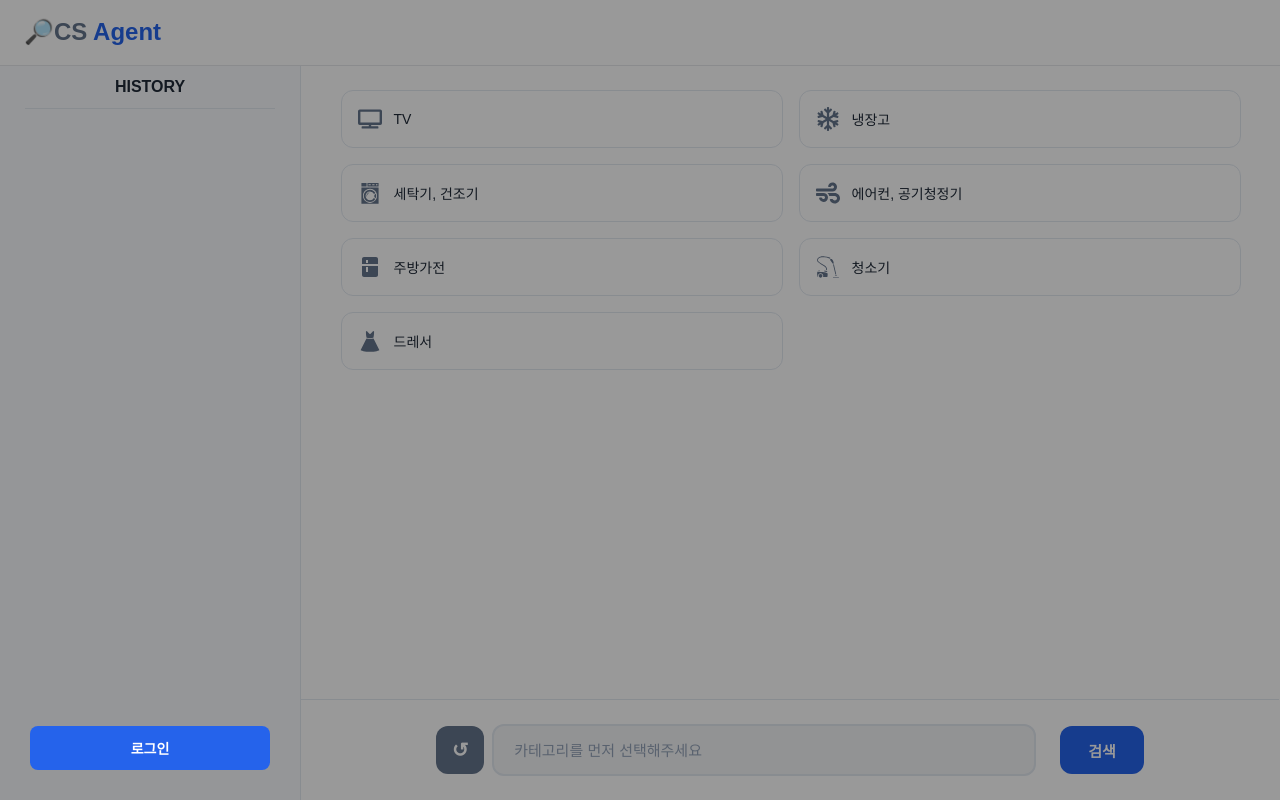
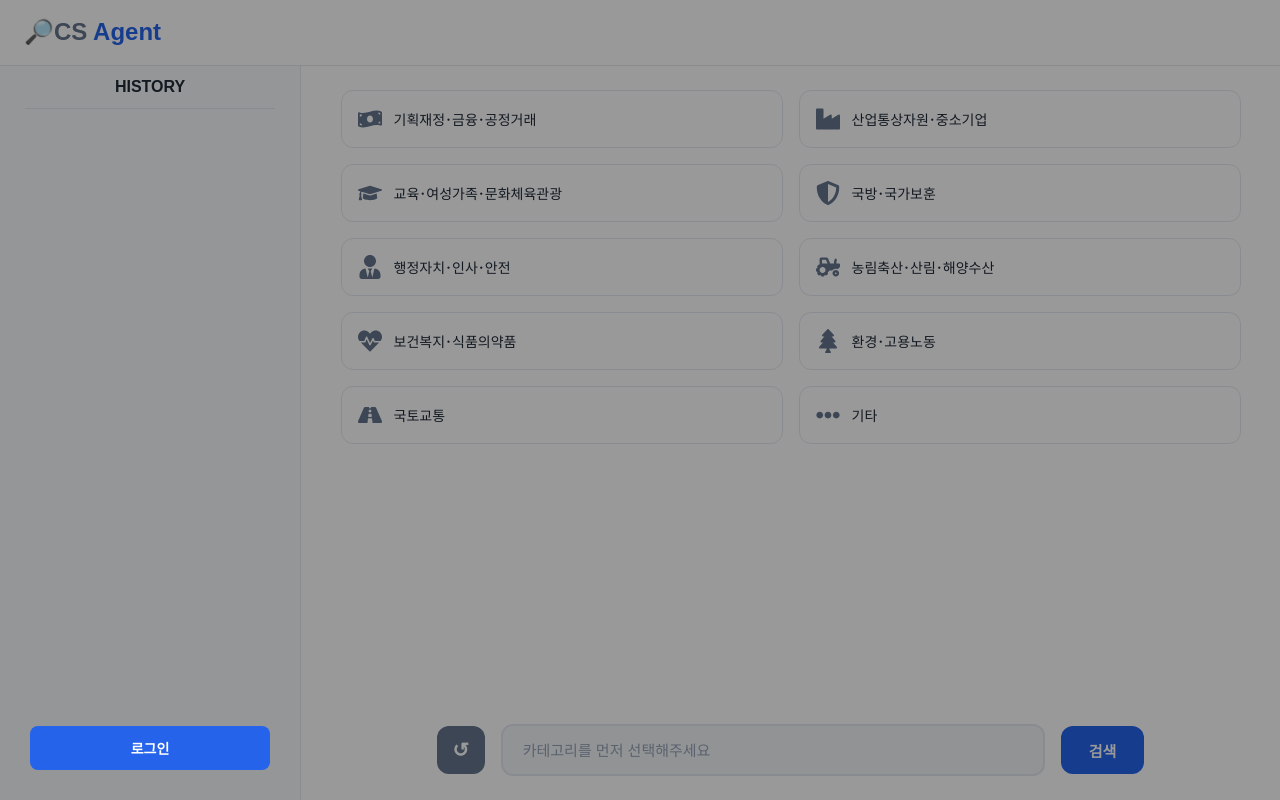
Before and after one commit to SKNETWORKS-FAMILY-AICAMP/SKN04-FINAL-4Team, a React (Create React App) app in the folder frontend/: page / in a window 1280 px wide. Built offline with nearby package versions, Linux system fonts and the light colour scheme.

Commit message:
design : 검색창 UI 디자인 변경
검색창 너비 및 스타일 수정
이용자가 검색창에 긴 문장을 입력 시 답변창의 질문 부분이 카테고리 아래에 뜨도록 변경
카테고리 내역 변경 및 아이콘 수정

Ticket: SLLM-55

```diff
--- a/frontend/src/pages/Main.jsx
+++ b/frontend/src/pages/Main.jsx
@@ -1,13 +1,18 @@
 import styled from "styled-components";
 import { useNavigate } from "react-router-dom";
 import { useState, useCallback, useMemo, useRef, useEffect } from "react";
-import { FaRegSnowflake, FaTv, FaWind } from "react-icons/fa";
-import { MdKitchen } from "react-icons/md";
 import {
-  GiWashingMachine,
-  GiVacuumCleaner,
-  GiLargeDress,
-} from "react-icons/gi";
+  FaMoneyBillWave,
+  FaIndustry,
+  FaGraduationCap,
+  FaShieldAlt,
+  FaUserTie,
+  FaTractor,
+  FaHeartbeat,
+  FaTree,
+  FaRoad,
+  FaEllipsisH,
+} from "react-icons/fa";
 
 function Main() {
   const navigate = useNavigate();
@@ -32,13 +37,16 @@ function Main() {
 
   const categories = useMemo(
     () => [
-      { icon: <FaTv />, name: "TV" },
-      { icon: <FaRegSnowflake />, name: "냉장고" },
-      { icon: <GiWashingMachine />, name: "세탁기, 건조기" },
-      { icon: <FaWind />, name: "에어컨, 공기청정기" },
-      { icon: <MdKitchen />, name: "주방가전" },
-      { icon: <GiVacuumCleaner />, name: "청소기" },
-      { icon: <GiLargeDress />, name: "드레서" },
+      { icon: <FaMoneyBillWave />, name: "기획재정･금융･공정거래" },
+      { icon: <FaIndustry />, name: "산업통상자원･중소기업" },
+      { icon: <FaGraduationCap />, name: "교육･여성가족･문화체육관광" },
+      { icon: <FaShieldAlt />, name: "국방･국가보훈" },
+      { icon: <FaUserTie />, name: "행정자치･인사･안전" },
+      { icon: <FaTractor />, name: "농림축산･산림･해양수산" },
+      { icon: <FaHeartbeat />, name: "보건복지･식품의약품" },
+      { icon: <FaTree />, name: "환경･고용노동" },
+      { icon: <FaRoad />, name: "국토교통" },
+      { icon: <FaEllipsisH />, name: "기타" },
     ],
     []
   );
@@ -510,11 +518,10 @@ const SearchContainer = styled.div`
   display: flex;
   align-items: center;
   justify-content: center;
-  width: 95%;
+  gap: 16px;
+  width: fit-content;
+  margin: 0 auto;
   padding: 24px;
-  gap: 8px;
-  background-color: #ffffff;
-  border-top: 1px solid #e2e8f0;
 `;
 
 const ButtonContainer = styled.div`
@@ -581,7 +588,8 @@ const QuestionText = styled.div`
   }
 
   display: flex;
-  align-items: center;
+  flex-wrap: wrap;
+  align-items: flex-start;
   gap: 8px;
 `;
 
@@ -860,7 +868,6 @@ const SearchInput = styled.input`
   border: 2px solid #e2e8f0;
   border-radius: 12px;
   transition: all 0.2s ease;
-  margin-right: 16px;
 
   &:focus {
     background-color: #ffffff;
@@ -892,6 +899,7 @@ const CategoryTag = styled.span`
   font-size: 14px;
   font-weight: 600;
   margin-right: 8px;
+  flex-shrink: 0;
 `;
 
 const HistoryCategory = styled.span`
```
